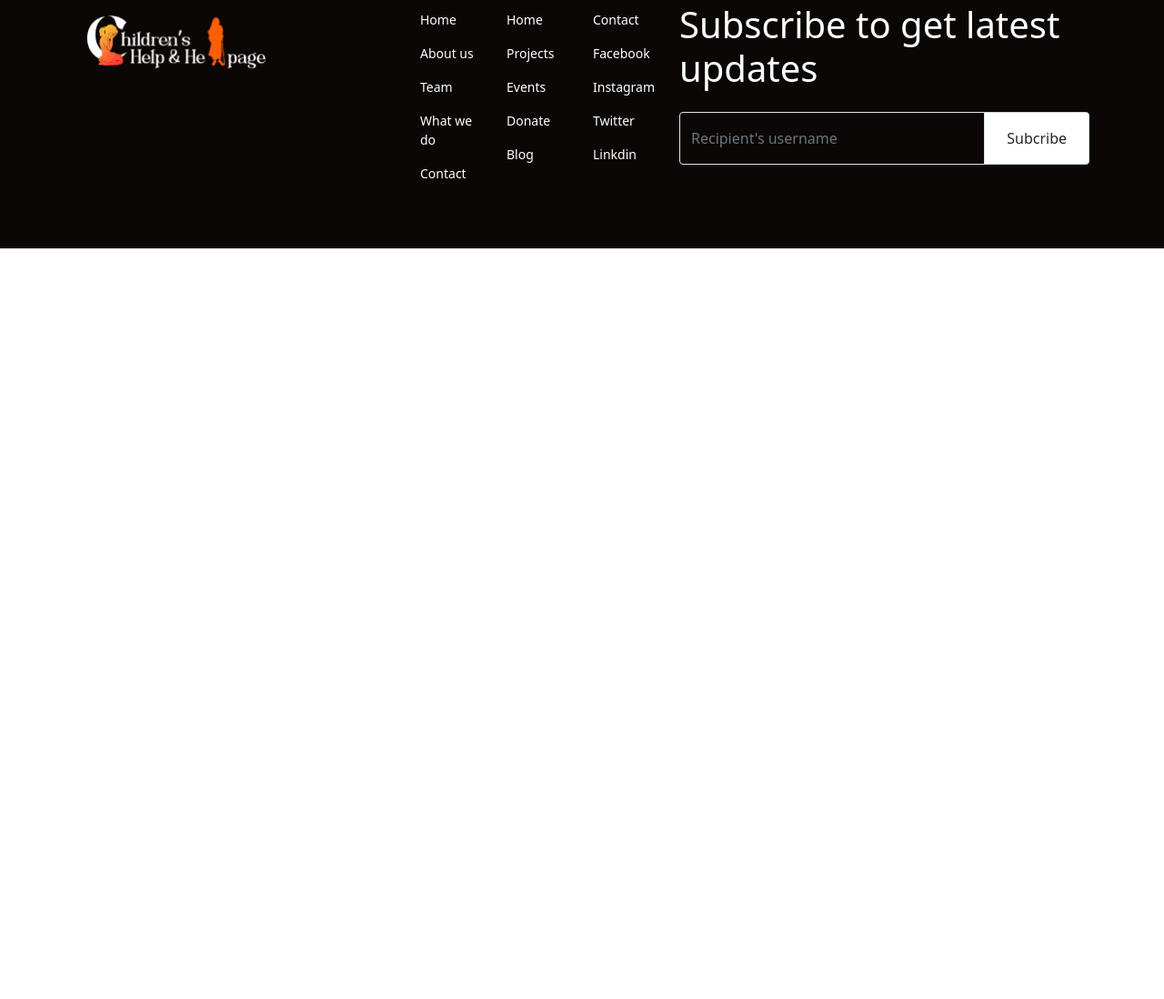
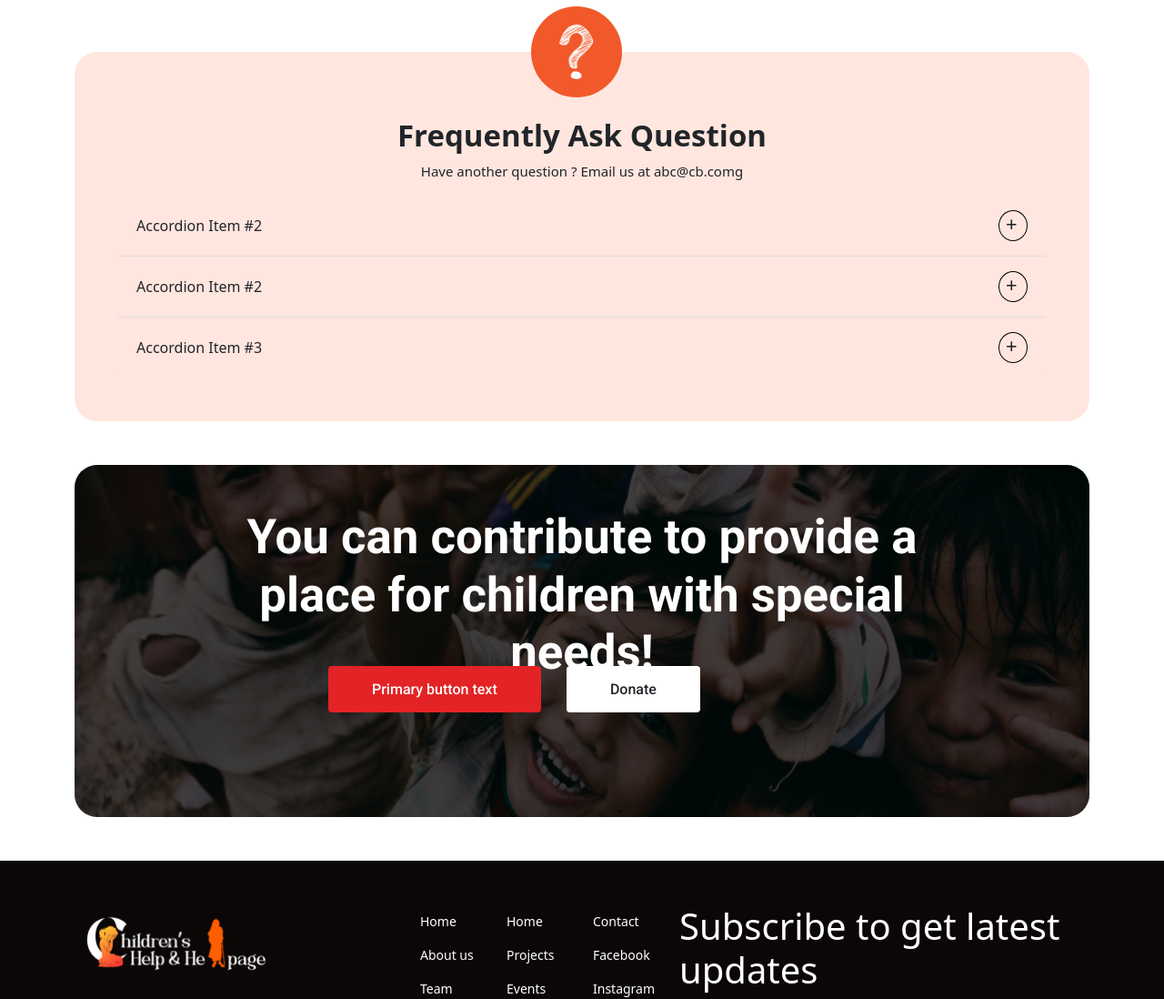
Before and after one commit to Ranjeetpoojari/chahfoundation, a plain HTML site: page index.html in a window 1280 px wide. Shown: the part 3894-4992 px from the top of the page at 91% size. Before the commit the page ends 4167 px from the top, so only its background shows below. Drawn offline with nearby package versions, Linux system fonts and the light colour scheme.

Commit message:
index completed

```diff
--- a/index.html
+++ b/index.html
@@ -259,16 +259,75 @@
       </div>
       <div class="col-12">
        <div class="ourproject_con">
+        <div class="owl-carousel owl-theme" id="project">
         <div class="ourprojectcard rounded-4 position-relative">
           <img src="img\campaignimg2.png" alt="" class="z-1 position-absolute">
-          <div class="ourpoject_overlay  position-absolute z-3 w-100"></div>
-          <div class="our_projectcontent position-absolute  z-5 py-5 px-5 h-100">
+          <div class="ourpoject_overlay  position-absolute z-3"></div>
+          <div class="our_projectcontent position-absolute  z-5 py-5 px-5 h-100 w-100">
             <h5 class="text-white fw-700 font-sec fs-28 mt-5">Mission smile 1k: Outdoor charity</h5>
             <p class="fw-400 font-sec fs-16 text-white mt-4">Lorem ipsum dolor sit amet, consectetur adipiscing elit. Suspendisse varius enim in eros.</p>
             <a href="#" target="_blank" class="text-decoration-none bg-white text-dark px-3 py-2 rounded-2 font-sec d-inline-block mt-5">Learn more</a>
           </div>
         </div>
+        </div>
        </div>
+      </div>
+    </div>
+  </div>
+</section>
+<section class="my-5">
+  <div class="container mt-5">
+    <div class="custom_faq_con bg-sec p-5 position-relative">
+      <div class="faq_img  bg-sec position-absolute"><img src="img\faq.png" alt=""></div>
+      <h5 class="fw-600 text-center fs-30 mt-4">Frequently Ask Question</h5>
+      <p class="fw-400 text-center fs-15">Have another question ? Email us at abc@cb.comg</p>
+      <div class="accordion accordion-flush" id="accordionFlushExample">
+
+        <div class="accordion-item">
+          <h2 class="accordion-header" id="flush-headingTwo">
+            <button class="accordion-button collapsed bg-sec" type="button" data-bs-toggle="collapse" data-bs-target="#flush-collapseone" aria-expanded="false" aria-controls="flush-collapseTwo">
+              Accordion Item #2
+            </button>
+          </h2>
+          <div id="flush-collapseone" class="accordion-collapse collapse" aria-labelledby="flush-headingTwo" data-bs-parent="#accordionFlushExample">
+            <div class="accordion-body">Placeholder content for this accordion, which is intended to demonstrate the <code>.accordion-flush</code> class. This is the second item's accordion body. Let's imagine this being filled with some actual content.</div>
+          </div>
+        </div>
+        <div class="accordion-item">
+          <h2 class="accordion-header" id="flush-headingTwo">
+            <button class="accordion-button collapsed bg-sec" type="button" data-bs-toggle="collapse" data-bs-target="#flush-collapseTwo" aria-expanded="false" aria-controls="flush-collapseTwo">
+              Accordion Item #2
+            </button>
+          </h2>
+          <div id="flush-collapseTwo" class="accordion-collapse collapse" aria-labelledby="flush-headingTwo" data-bs-parent="#accordionFlushExample">
+            <div class="accordion-body">Placeholder content for this accordion, which is intended to demonstrate the <code>.accordion-flush</code> class. This is the second item's accordion body. Let's imagine this being filled with some actual content.</div>
+          </div>
+        </div>
+        <div class="accordion-item">
+          <h2 class="accordion-header" id="flush-headingThree">
+            <button class="accordion-button collapsed bg-sec" type="button" data-bs-toggle="collapse" data-bs-target="#flush-collapseThree" aria-expanded="false" aria-controls="flush-collapseThree">
+              Accordion Item #3
+            </button>
+          </h2>
+          <div id="flush-collapseThree" class="accordion-collapse collapse" aria-labelledby="flush-headingThree" data-bs-parent="#accordionFlushExample">
+            <div class="accordion-body">Placeholder content for this accordion, which is intended to demonstrate the <code>.accordion-flush</code> class. This is the third item's accordion body. Nothing more exciting happening here in terms of content, but just filling up the space to make it look, at least at first glance, a bit more representative of how this would look in a real-world application.</div>
+          </div>
+        </div>
+      </div>
+    </div>
+  </div>
+</section>
+<section class="my-5">
+  <div class="container">
+    <div class="contribution position-relative">
+      <img src="img\contribution_bg.png" alt="" srcset="" class="z-1 position-absolute">
+      <div class="overlay position-absolute z-3"></div>
+      <div class="content position-absolute z-5">
+        <h5 class="fs-48 fw-700 text-white font-sec text-center mt-5">You can contribute to provide a place for children with special needs!</h5>
+        <div class="d-inline-block w-50">
+          <a href="#" class="bg-prim text-white text-decoration-none fw-500 font-sec rounded-2 px-5 py-3">Primary button text</a>
+          <a href="#" class="bg-white text-dark text-decoration-none fw-500 font-sec rounded-2  text-dark px-5 py-3 ms-4">Donate</a>
+        </div>
       </div>
     </div>
   </div>
--- a/script.js
+++ b/script.js
@@ -36,3 +36,20 @@ $('#campaign').owlCarousel({
         }
     }
 });
+$('#project').owlCarousel({
+    loop:true,
+    nav:false,
+    dots:false,
+  center:true,
+    responsive:{
+        0:{
+            items:1
+        },
+        600:{
+            items:2
+        },
+        1000:{
+            items:3
+        }
+    }
+});
--- a/style.css
+++ b/style.css
@@ -63,8 +63,48 @@ header nav .navbar-brand img{height:100%; width:100%;}
 .campaign-content .campaign-heading{height:70px; width: 100%; overflow: hidden;display: -webkit-box;-webkit-line-clamp: 2;-webkit-box-orient: vertical;word-wrap: break-word;}
 .campaign-content .heart-con{width:23px; height:23px;object-fit: cover;}
 .campaign-content .heart-con img{width: 100%; height: 100%;}
-.ourprojectcard{width: 411px;height: 421px;overflow: hidden;object-fit: cover;}
-.ourprojectcard img{width:100%; height: 100%;}
-.ourprojectcard .ourpoject_overlay{opacity: 0.9; border-radius: 25px;background-color: #000;top:0%;}
+.ourprojectcard{width: 411px;height: 421px;overflow: hidden;object-fit: cover;cursor: pointer;}
+.ourprojectcard img{width:100%; height: 100%;cursor: pointer;}
+.ourprojectcard .ourpoject_overlay{opacity: 0.5; border-radius: 25px;background-color: #000;width: 100%;height: 100%;top:100%;}
 .our_projectcontent{top:100%;}
-.ourprojectcard img:hover .ourpoject_overlay{top:0%}
+.ourprojectcard:hover .ourpoject_overlay{top: 0%; transition: all ease-in-out 0.3s;}
+.ourprojectcard:hover .our_projectcontent{top: 0%;transition: all ease-in-out 0.3s;}
+.faq_img{width:100px;height:100px;object-fit: contain;border-radius: 50%;padding: 20px 30px; background-color: #F1592A; top:-50px;left:45%;}
+.faq_img img{width: 100%;height:100%; border-radius: 50%;}
+.custom_faq_con{border-radius: 25px;margin-top: 150px;}
+/* .ourprojectcard img:hover  .ourpoject_overlay{top:0%} */
+.accordion-button::after {
+    flex-shrink: 0;
+    width: 1.25rem;
+    height: 1.25rem;
+    margin-left: auto;
+    content: '\002B';
+    font-size: 22px;
+
+    border: 1px solid black;
+    border-radius: 50%;
+    padding-bottom: 32px;
+    padding-right: 23px;
+    padding-left: 7px;
+    background-image:none;
+    background-repeat: no-repeat;
+    background-size: 1.25rem;
+    transition: transform .2s ease-in-out;
+    transition-behavior: normal;
+    transition-duration: 0.2s;
+    transition-timing-function: ease-in-out;
+    transition-delay: 0s;
+    transition-property: transform;
+}
+.accordion-button:not(.collapsed)::after {
+    background-image: none;
+    content: "\2212";
+    transform: none;
+}
+.accordion-button:focus{border-color:none; box-shadow: none; background-color: none;}
+.accordion-button:not(.collapsed) {color: black !important; background-color:  #FFE6DF!important; box-shadow: none;}
+.contribution{width: 100%; height:387px;object-fit: cover;}
+.contribution img{width: 100%; height:100%; border-radius: 25px;}
+.contribution .overlay{width: 100%; height:100%; background-color: #000;opacity: 0.5; border-radius: 25px;}
+.contribution .content{width: 100%; height:100%; display: flex; justify-content: center; flex-wrap: wrap;}
+.contribution .content h5{width: 75%;height: 50px;}
```
Also changed, not shown: img/contribution_bg.png (added), img/faq.png (added).
